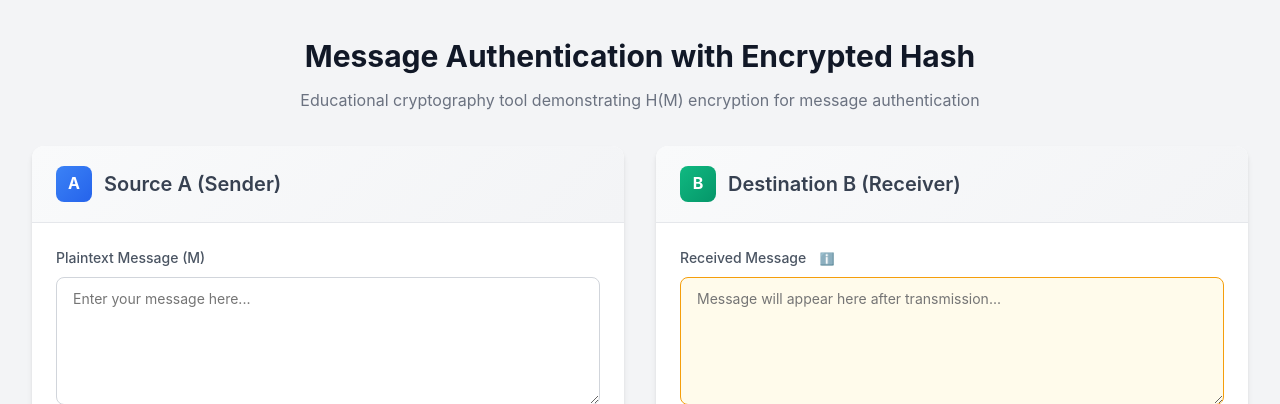
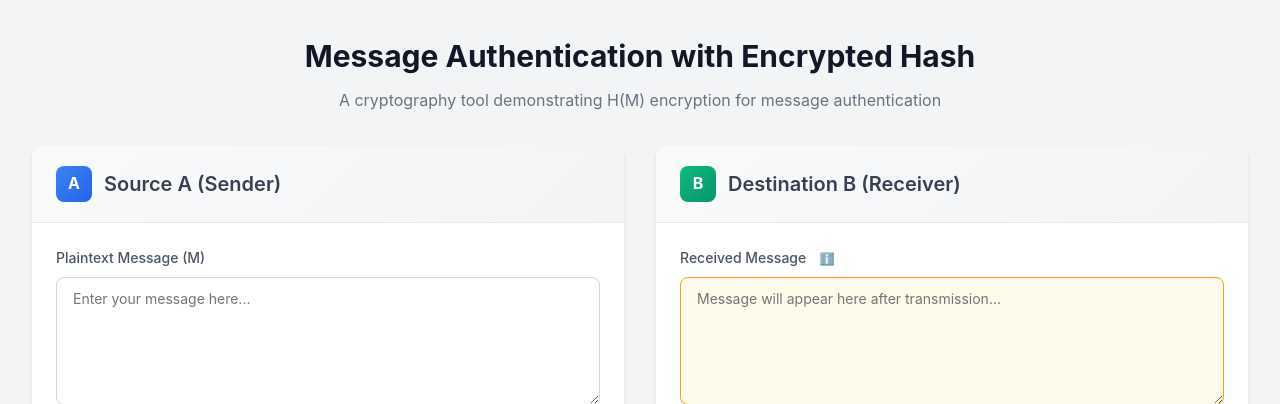
Before and after one commit to mutish/hashing_message_authentication, a Flask app: page / in a window 1280 px wide. Shown: the top 404 px of the page. Run offline with Flask 3, Linux system fonts and the light colour scheme.

Commit message:
minor changes

```diff
--- a/templates/index.html
+++ b/templates/index.html
@@ -10,7 +10,7 @@
     <div class="container">
         <header class="page-header">
             <h1>Message Authentication with Encrypted Hash</h1>
-            <p class="subtitle">Educational cryptography tool demonstrating H(M) encryption for message authentication</p>
+            <p class="subtitle">A cryptography tool demonstrating H(M) encryption for message authentication</p>
         </header>
 
         <div class="dashboard">
```
